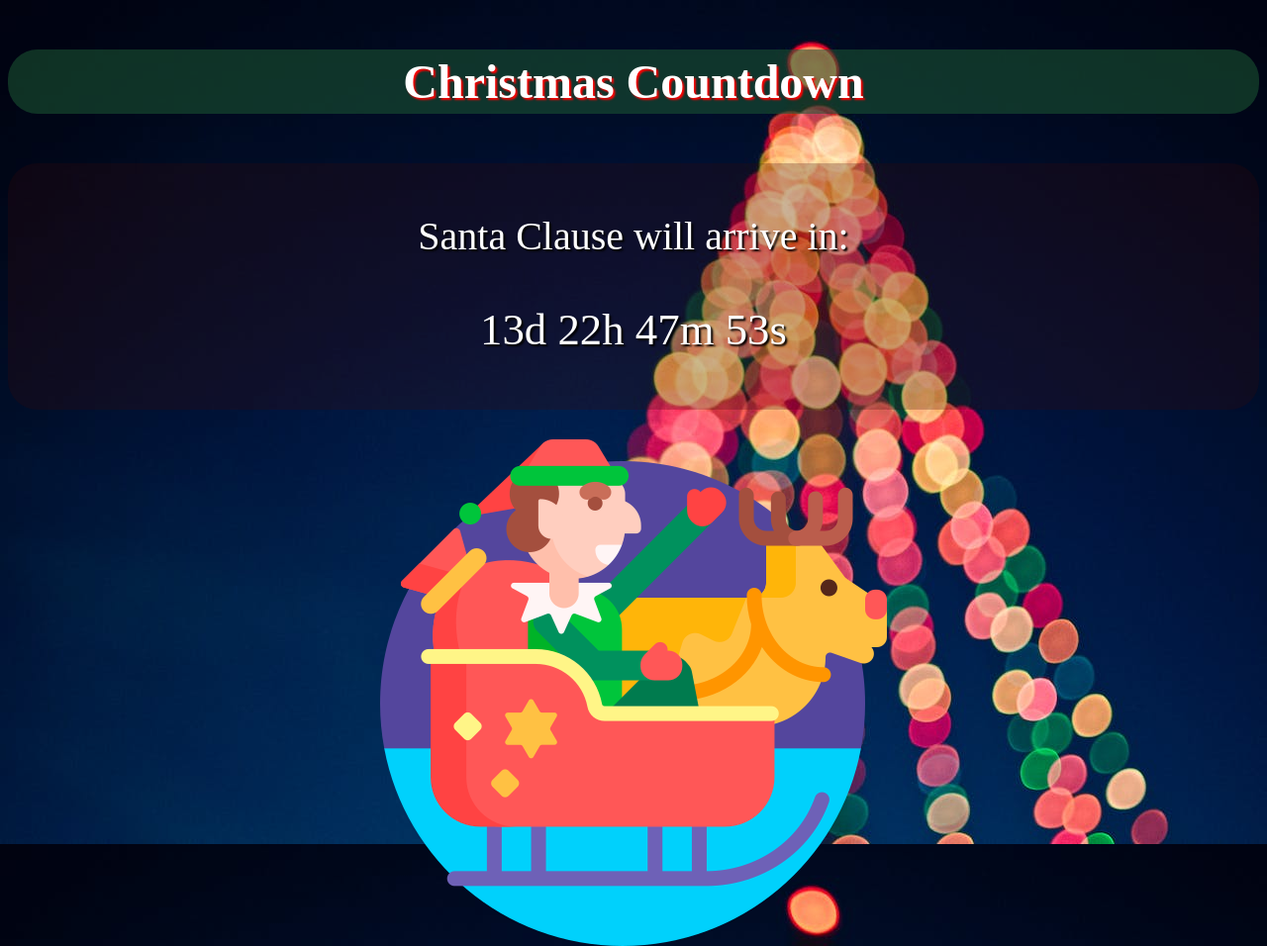
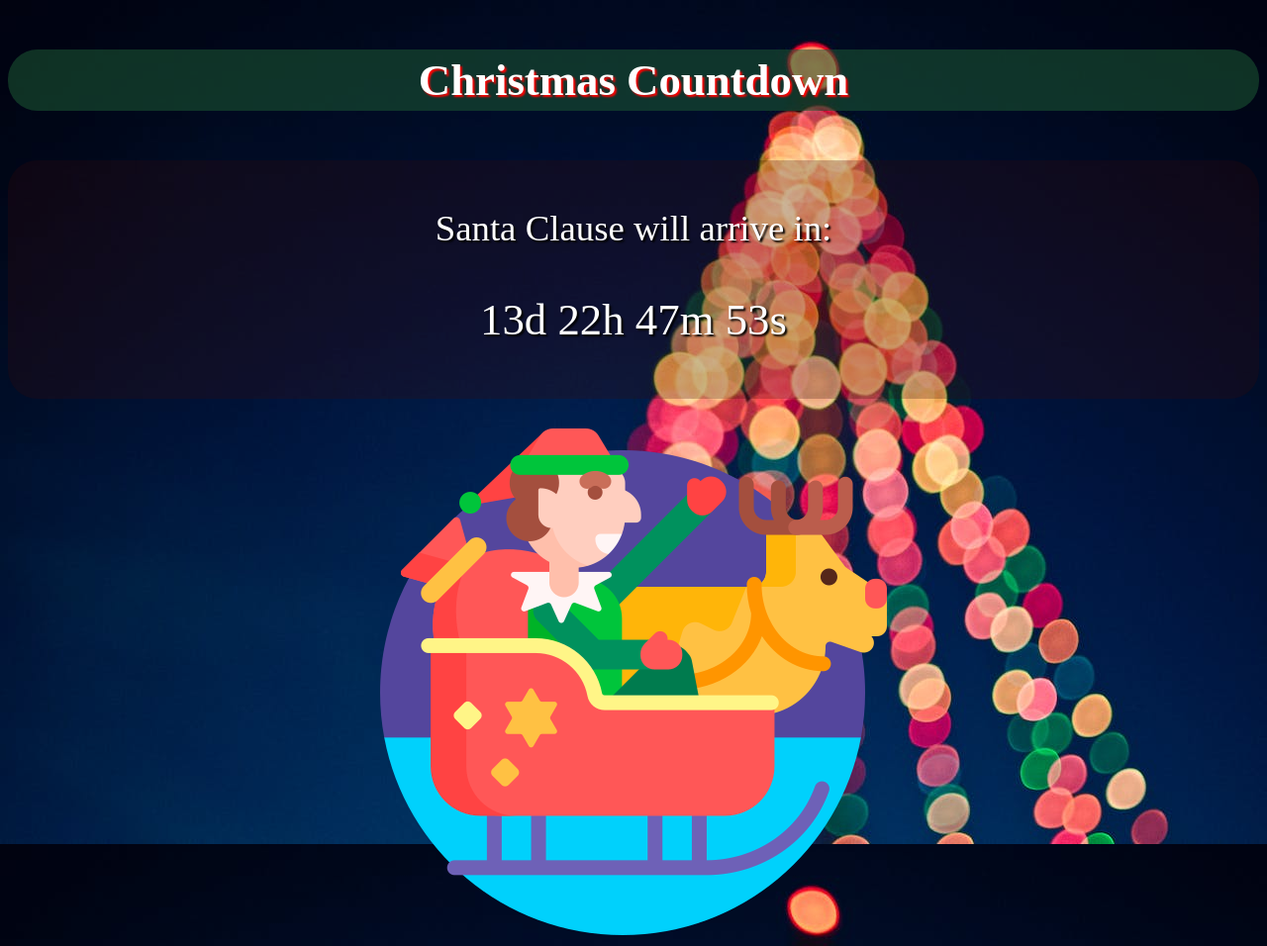
Before and after one commit to t-powers/holiday-countdown, a plain HTML site: page index.html in a window 1280 px wide. Shown: the top 956 px of the page at 99% size. Drawn offline with Linux system fonts and the light colour scheme.

Commit message:
adjusted text font size

```diff
--- a/styles.css
+++ b/styles.css
@@ -12,7 +12,7 @@ h1 {
   color: rgb(255, 255, 255);
   border-radius: 30px;
   text-shadow: 2px 2px 2px red;
-  font-size: 3rem;
+  font-size: 2.8rem;
   background: rgba(29, 88, 51, 0.55);
   margin-top: 50px;
   margin-bottom: 50px;
@@ -22,7 +22,7 @@ h1 {
 .timerBackground {
   color: rgb(255, 255, 255);
   border-radius: 30px;
-  font-size: 2.5rem;
+  font-size: 2.3rem;
   margin-top: 1rem;
   text-shadow: 2px 2px 2px black;
   background: rgba(55, 11, 11, 0.26);
```
